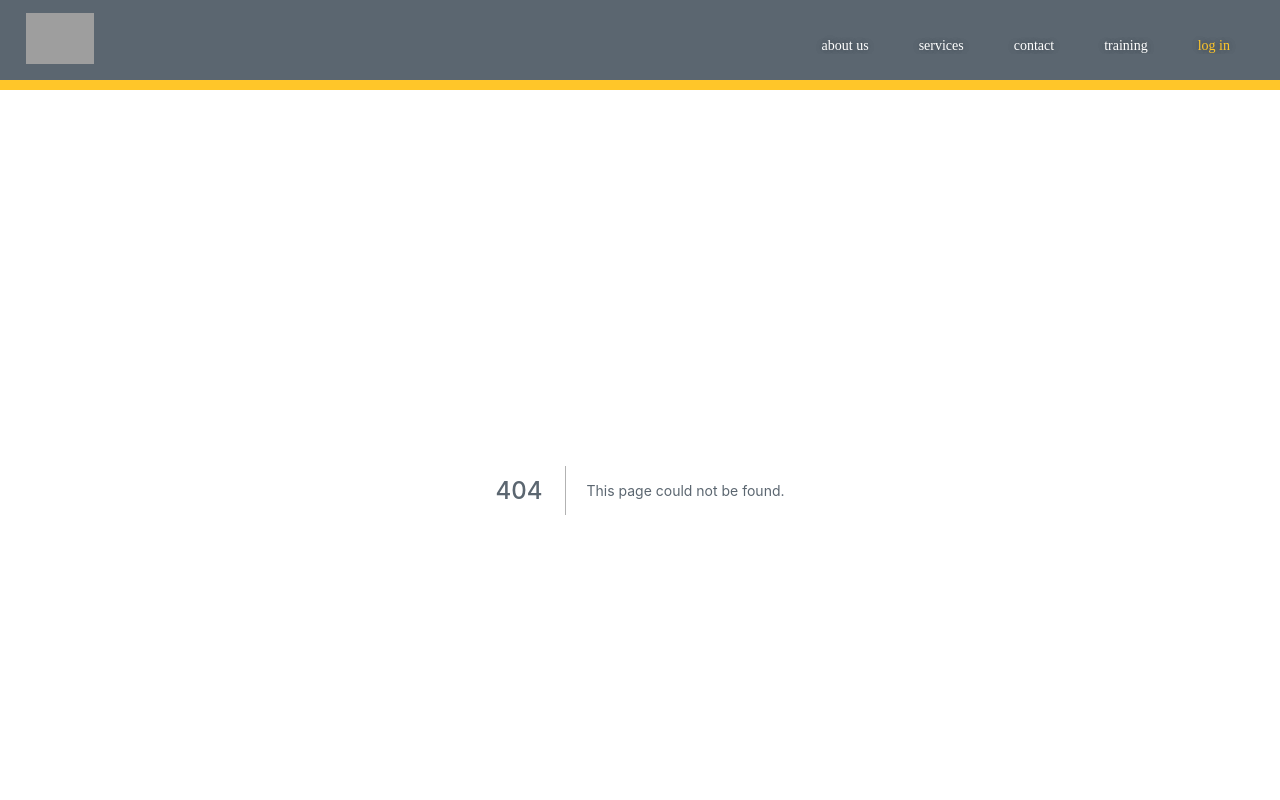
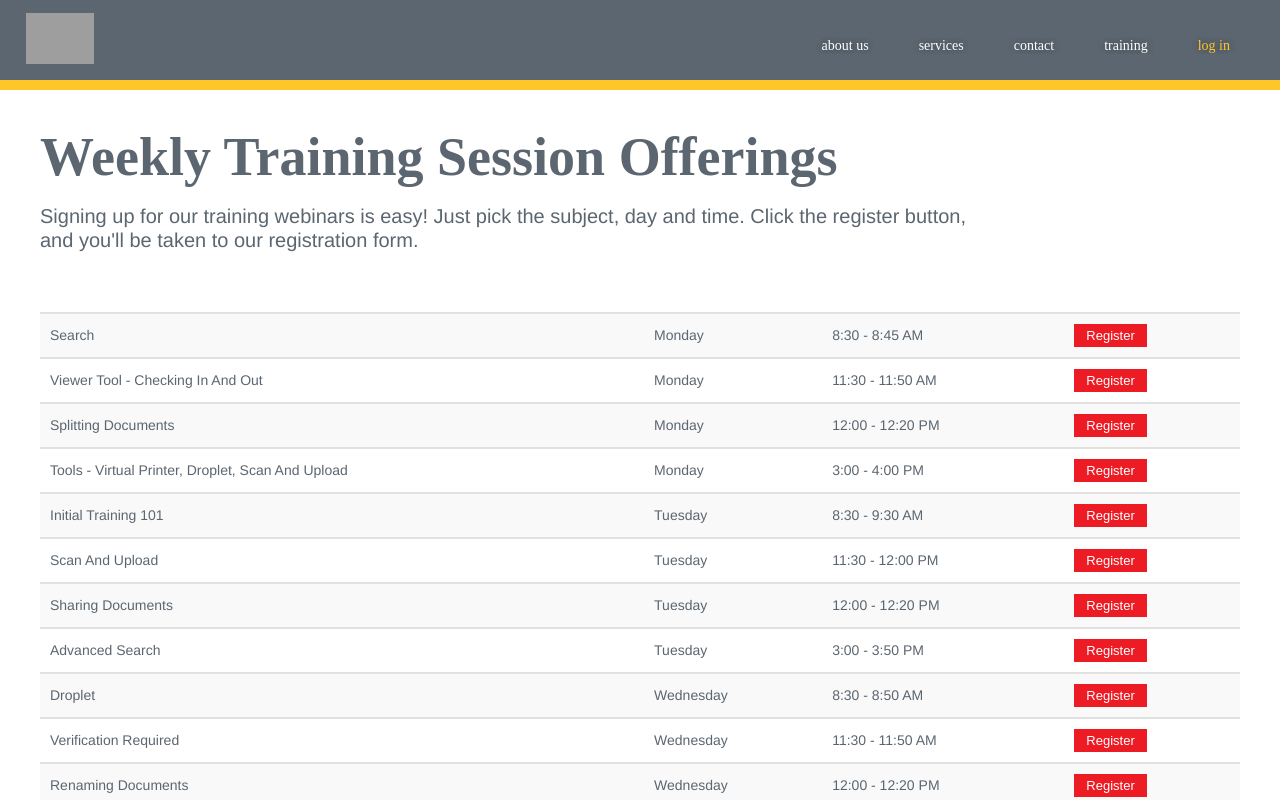
Before and after one commit to YellowFolder/yellowfolder.com, a Next.js app: page /weekly-training in a window 1280 px wide. Before the commit this address had no page. Shown: the top 800 px of the page. Built offline with nearby package versions, Linux system fonts and the light colour scheme; grey boxes are pictures that could not be loaded; a web font is replaced by a local one.

Commit message:
Create Training page.

```diff
--- a/components/Nav.js
+++ b/components/Nav.js
@@ -32,7 +32,7 @@ class Nav extends Component {
 							</Link>
 						</li>
 						<li className="nav__item">
-							<Link prefetch href="/training" as="weekly-training">
+							<Link prefetch href="/weekly-training">
 								<a>training</a>
 							</Link>
 						</li>
--- a/components/Page.js
+++ b/components/Page.js
@@ -12,6 +12,7 @@ export const theme = {
 	lightgrey: '#E1E1E1',
 	lightgray: '#E1E1E1',
 	yellow: '#FFC629',
+	red: 'rgb(237, 28, 36)',
 	maxWidth: '1200px',
 	bs: '0 12px 24px 0 rgba(0, 0, 0, 0.09)',
 	textShadow: '0px 0px 8px rgba(0,0,0,0.2), 0px 0px 8px rgba(0,0,0,0.2)',
--- a/components/Training.js
+++ b/components/Training.js
@@ -1,11 +1,131 @@
 import React, { Component } from 'react';
+import Link from 'next/link';
+import styled from 'styled-components';
+import trainingSessions from '../lib/trainingSchedule';
+
+const StyledTraining = styled.main`
+	width: 100%;
+	height: 100%;
+	max-width: ${props => props.theme.maxWidth};
+	display: flex;
+	align-items: center;
+	justify-content: center;
+	flex-flow: column nowrap;
+	padding-bottom: 50px;
+	margin: 0 auto;
+
+	.training-list {
+		&--header {
+			display: flex;
+			align-items: flex-start;
+			justify-content: center;
+			flex-flow: column nowrap;
+			padding-bottom: 4rem;
+			max-width: 1200px;
+
+			h2 {
+				font-family: ${props => props.theme.boldFont};
+				font-size: 5.4rem;
+				line-height: 100%;
+				color: ${props => props.theme.grey};
+				padding: 0;
+				margin: 4rem 0 0rem;
+				text-transform: capitalize;
+			}
+			p {
+				font-size: 20px;
+				line-height: 120%;
+				padding: 0;
+				color: ${props => props.theme.grey};
+				width: 80%;
+			}
+		}
+		&--body {
+			display: flex;
+			align-items: center;
+			justify-content: center;
+			width: 100%;
+			max-width: ${props => props.theme.maxWidth};
+
+			table.list {
+				width: 100%;
+				border-collapse: collapse;
+				text-align: left;
+				overflow: hidden;
+
+				td {
+					border: 2px solid ${props => props.theme.lightgrey};
+					padding: 10px;
+					border-left: none;
+					border-right: none;
+					text-transform: capitalize;
+					:nth-child(3) {
+						text-transform: uppercase;
+					}
+
+					button {
+						padding: 4px 12px;
+						background-color: ${props => props.theme.red};
+						color: #fff;
+						text-align: center;
+						outline: none;
+						border: none;
+						font-size: 1.3rem;
+						font-weight: 500;
+						width: auto;
+						&:active {
+							outline: none;
+							border: none;
+						}
+						&:hover {
+							text-decoration: underline;
+							cursor: pointer;
+							color: ${props => props.theme.grey};
+							background-color: ${props => props.theme.yellow};
+						}
+					}
+				}
+				tr:nth-of-type(odd) td {
+					background-color: #f9f9f9;
+				}
+			}
+		}
+	}
+`;
 
 export class Training extends Component {
 	render() {
 		return (
-			<div>
-				Training!
-			</div>
+			<StyledTraining>
+				<div className='training-list--header'>
+					<h2>Weekly Training Session Offerings</h2>
+					<p>Signing up for our training webinars is easy! Just pick the subject, day and time. Click the register button, and you'll be taken to our registration form.</p>
+				</div>
+				<div className='training-list--body'>
+					<table className='list'>
+						<tbody>
+						{ trainingSessions.map(s => {
+							return (
+								<tr key={s.registrationLink}>
+									<td>{s.title}</td>
+									<td>{s.day}</td>
+									<td>{s.time}</td>
+									<td>
+										<Link href={s.registrationLink}>
+											<a target="_blank" rel="noopener noreferrer">
+												<button>
+												<span>Register</span>
+												</button>
+											</a>
+										</Link>
+									</td>
+								</tr>
+							);
+						})}
+						</tbody>
+					</table>
+				</div>
+			</StyledTraining>
 		)
 	}
 }
--- /dev/null
+++ b/lib/trainingSchedule.js
@@ -0,0 +1,106 @@
+const schedule = [
+	{
+		title: 'search',
+		day: 'monday',
+		time: '8:30 - 8:45 am',
+		registrationLink: 'https://attendee.gotowebinar.com/rt/4108680735749407235',
+	},
+	{
+		title: 'viewer tool - checking in and out',
+		day: 'monday',
+		time: '11:30 - 11:50 am',
+		registrationLink: 'https://attendee.gotowebinar.com/rt/8057190818017103617',
+	},
+	{
+		title: 'splitting documents',
+		day: 'monday',
+		time: '12:00 - 12:20 pm',
+		registrationLink: 'https://attendee.gotowebinar.com/rt/6467537797300131841',
+	},
+	{
+		title: 'tools - virtual printer, droplet, scan and upload',
+		day: 'monday',
+		time: '3:00 - 4:00 pm',
+		registrationLink: 'https://attendee.gotowebinar.com/rt/5546520887176546817',
+	},
+	{
+		title: 'initial training 101',
+		day: 'tuesday',
+		time: '8:30 - 9:30 am',
+		registrationLink: 'https://attendee.gotowebinar.com/rt/7195498057771249665',
+	},
+	{
+		title: 'scan and upload',
+		day: 'tuesday',
+		time: '11:30 - 12:00 pm',
+		registrationLink: 'https://attendee.gotowebinar.com/rt/7242704489998237953',
+	},
+	{
+		title: 'sharing documents',
+		day: 'tuesday',
+		time: '12:00 - 12:20 pm',
+		registrationLink: 'https://attendee.gotowebinar.com/rt/6262161119859272193',
+	},
+	{
+		title: 'advanced search',
+		day: 'tuesday',
+		time: '3:00 - 3:50 pm',
+		registrationLink: 'https://attendee.gotowebinar.com/rt/8137614596031976449',
+	},
+	{
+		title: 'droplet',
+		day: 'wednesday',
+		time: '8:30 - 8:50 am',
+		registrationLink: 'https://attendee.gotowebinar.com/rt/7468305584319931137',
+	},
+	{
+		title: 'verification required',
+		day: 'wednesday',
+		time: '11:30 - 11:50 am',
+		registrationLink: 'https://attendee.gotowebinar.com/rt/4887974994790242049',
+	},
+	{
+		title: 'renaming documents',
+		day: 'wednesday',
+		time: '12:00 - 12:20 pm',
+		registrationLink: 'https://attendee.gotowebinar.com/rt/793259552534662401',
+	},
+	{
+		title: 'using yellowfolder like a pro',
+		day: 'wednesday',
+		time: '12:30 - 1:30 pm',
+		registrationLink: 'https://attendee.gotowebinar.com/rt/4649030227354856961',
+	},
+	{
+		title: 'Q & A',
+		day: 'wednesday',
+		time: '3:00 - 4:00 pm',
+		registrationLink: 'https://attendee.gotowebinar.com/rt/1045822870993546497',
+	},
+	{
+		title: 'Virtual Printer',
+		day: 'Thursday',
+		time: '8:30 - 8:45 am',
+		registrationLink: 'https://attendee.gotowebinar.com/rt/8278515911620392193',
+	},
+	{
+		title: 'Moving Documents',
+		day: 'Thursday',
+		time: '11:30 - 11:50 am',
+		registrationLink: 'https://attendee.gotowebinar.com/rt/3665739177658279425',
+	},
+	{
+		title: 'box search',
+		day: 'thursday',
+		time: '12:00 - 12:20 pm',
+		registrationLink: 'https://attendee.gotowebinar.com/rt/1937752201003686401',
+	},
+	{
+		title: 'initial training 101',
+		day: 'thursday',
+		time: '2:00 - 3:00 pm',
+		registrationLink: 'https://attendee.gotowebinar.com/rt/8233597563090949633',
+	},
+];
+
+export default schedule;
```
Also changed, not shown: pages/weekly-training.js (renamed from pages/training.js).
